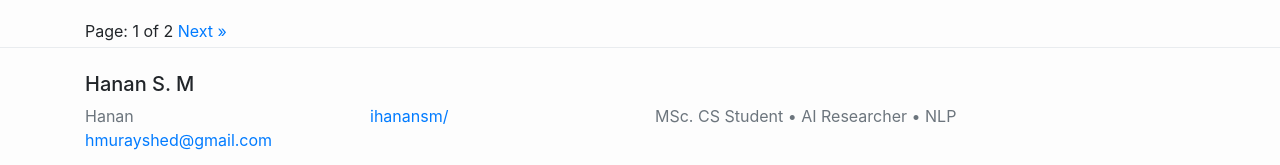
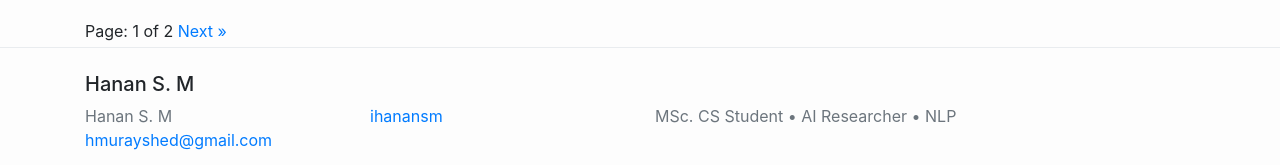
Before and after one commit to iHananSM/ihanansm.github.io, a Jekyll site: the page built from index.html, in a window 1280 px wide. Shown: the part 1069-1234 px from the top of the page. Built offline with Jekyll 4.4.1, drawn with Linux system fonts in a browser that asks for light colours; the list of posts is cut into pages by our own code.

Commit message:
add files

```diff
--- a/_config.yml
+++ b/_config.yml
@@ -1,5 +1,6 @@
+url: ihanansm.github.io
+baseurl: ihanansm
 title: Hanan S. M
-author: Hanan
 email: hmurayshed@gmail.com
 description: >
   MSc. CS Student • AI Researcher • NLP
@@ -20,7 +21,7 @@
 - github.md
 
 footer_icons:
-- username: ihanansm/
+- username: ihanansm
   url: https://github.com/ihanansm/
   #icon: icon-github.svg
 
```
